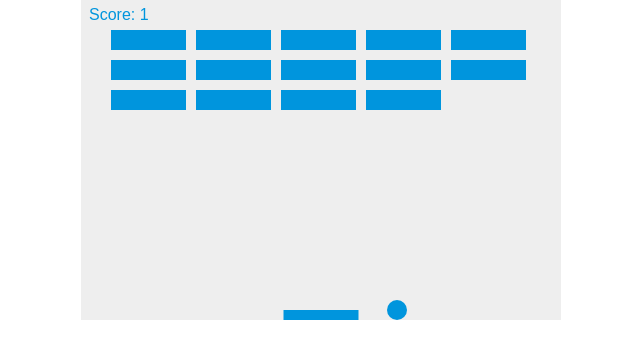
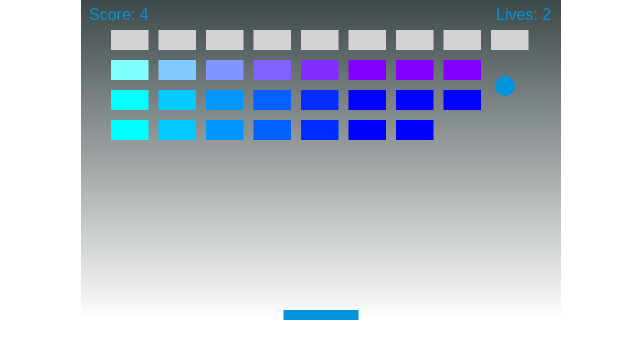
Before and after one commit to LukazDane/BreakoutGame, a plain HTML site: page index.html in a window 1280 px wide. Shown: the whole page, without its empty margins (319-959 px from the left). Drawn offline with Linux system fonts and the light colour scheme.

Commit message:
[stretches] color bricks, add row, color background

```diff
--- a/index.html
+++ b/index.html
@@ -11,9 +11,11 @@
         }
 
         canvas {
-            background: #eee;
+            background: linear-gradient(#3D4849, #FFF);
+            ;
             display: block;
             margin: 0 auto;
+
         }
     </style>
 </head>
@@ -35,14 +37,16 @@
         var paddleX = (canvas.width - paddleWidth) / 2;
         var rightPressed = false;
         var leftPressed = false;
-        var brickRowCount = 5;
-        var brickColumnCount = 3;
-        var brickWidth = 75;
+        var brickRowCount = 9;
+        var brickColumnCount = 4;
+        var brickWidth = 75 / 2;
         var brickHeight = 20;
         var brickPadding = 10;
         var brickOffsetTop = 30;
         var brickOffsetLeft = 30;
         var score = 0;
+        var lives = 3;
+
 
         var bricks = [];
         for (var c = 0; c < brickColumnCount; c++) {
@@ -54,6 +58,7 @@
 
         document.addEventListener("keydown", keyDownHandler, false);
         document.addEventListener("keyup", keyUpHandler, false);
+        document.addEventListener("mousemove", mouseMoveHandler, false);
 
         function keyDownHandler(e) {
             if (e.key == "Right" || e.key == "ArrowRight") {
@@ -64,6 +69,14 @@
             }
         }
 
+        function mouseMoveHandler(e) {
+            var relativeX = e.clientX - canvas.offsetLeft;
+            if (relativeX > 0 && relativeX < canvas.width) {
+                paddleX = relativeX - paddleWidth / 2;
+            }
+        }
+
+
         function keyUpHandler(e) {
             if (e.key == "Right" || e.key == "ArrowRight") {
                 rightPressed = false;
@@ -72,6 +85,7 @@
                 leftPressed = false;
             }
         }
+
         function collisionDetection() {
             for (var c = 0; c < brickColumnCount; c++) {
                 for (var r = 0; r < brickRowCount; r++) {
@@ -84,7 +98,6 @@
                             if (score == brickRowCount * brickColumnCount) {
                                 alert("YOU WIN, CONGRATS!");
                                 document.location.reload();
-                                clearInterval(interval); // Needed for Chrome to end game
                             }
                         }
                     }
@@ -116,7 +129,13 @@
                         bricks[c][r].y = brickY;
                         ctx.beginPath();
                         ctx.rect(brickX, brickY, brickWidth, brickHeight);
-                        ctx.fillStyle = "#0095DD";
+                        if (c == 0) {
+                            ctx.fillStyle = "#D3D3D3";
+
+                        }
+                        else {
+                            ctx.fillStyle = 'rgb(' + Math.floor(255 - 125.5 * c) + ', ' + Math.floor(255 - 52.5 * r) + ', 255)';
+                        }
                         ctx.fill();
                         ctx.closePath();
                     }
@@ -128,6 +147,12 @@
             ctx.fillStyle = "#0095DD";
             ctx.fillText("Score: " + score, 8, 20);
         }
+        function drawLives() {
+            ctx.font = "16px Arial";
+            ctx.fillStyle = "#0095DD";
+            ctx.fillText("Lives: " + lives, canvas.width - 65, 20);
+        }
+
 
         function draw() {
             ctx.clearRect(0, 0, canvas.width, canvas.height);
@@ -135,6 +160,7 @@
             drawBall();
             drawPaddle();
             drawScore();
+            drawLives();
             collisionDetection();
 
             if (x + dx > canvas.width - ballRadius || x + dx < ballRadius) {
@@ -148,10 +174,20 @@
                     dy = -dy;
                 }
                 else {
-                    alert("GAME OVER");
-                    document.location.reload();
-                    clearInterval(interval); // Needed for Chrome to end game
+                    if (!lives) {
+                        alert("GAME OVER");
+                        document.location.reload();
+                    }
+                    else {
+                        lives--;
+                        x = canvas.width / 2;
+                        y = canvas.height - 30;
+                        dx = 2;
+                        dy = -2;
+                        paddleX = (canvas.width - paddleWidth) / 2;
+                    }
                 }
+
             }
 
             if (rightPressed && paddleX < canvas.width - paddleWidth) {
@@ -163,9 +199,10 @@
 
             x += dx;
             y += dy;
+            requestAnimationFrame(draw);
         }
 
-        var interval = setInterval(draw, 10);
+        draw();
     </script>
 
 </body>
```
